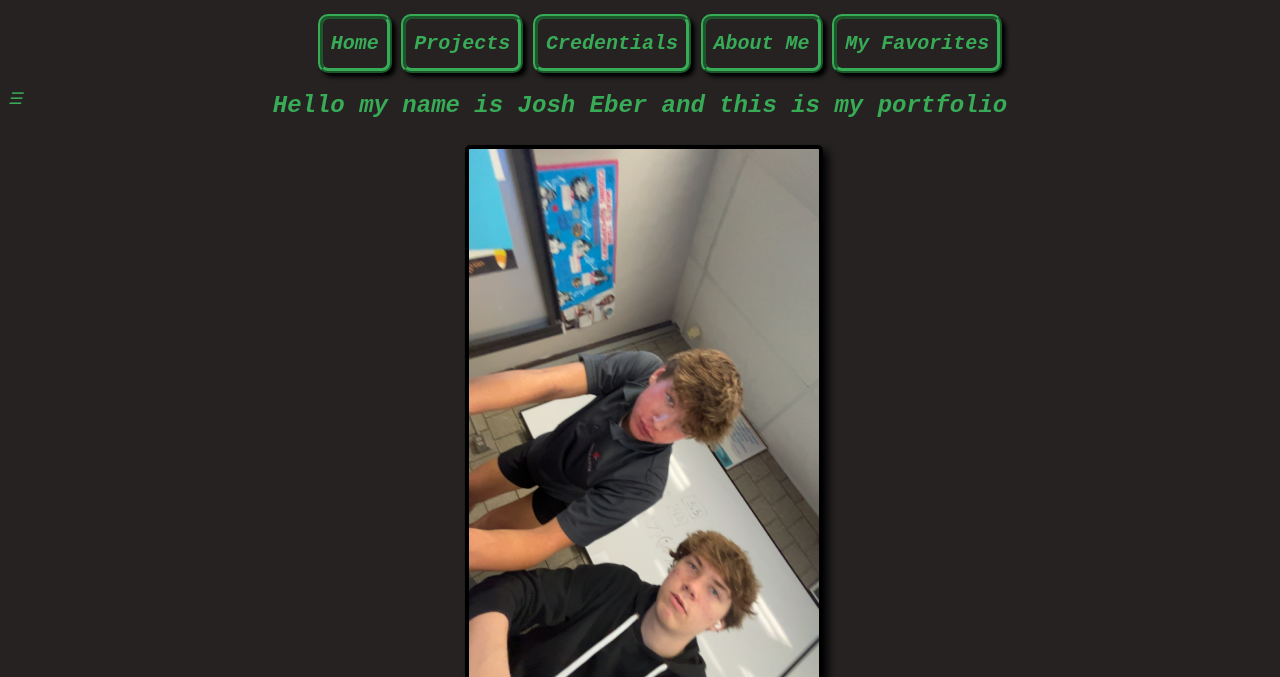
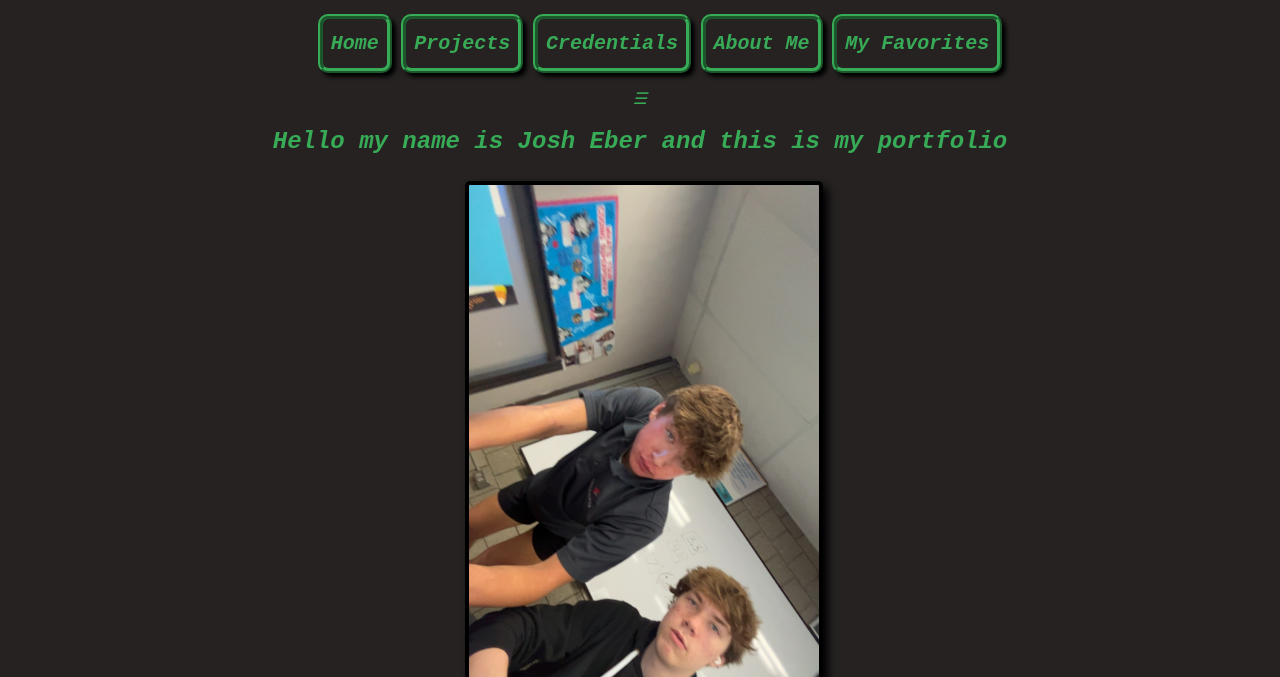
Before and after one commit to JoshuaEber/JoshEber.github.io, a plain HTML site: page index.html in a window 1280 px wide. Shown: the part 123-800 px from the top of the page. Drawn offline with Linux system fonts and the light colour scheme.

Commit message:
Update styles.css

```diff
--- a/styles.css
+++ b/styles.css
@@ -229,12 +229,6 @@ textarea{
   background-color: #1c1b1b;
   color: #38ab57;
 }
-.menu-icon{
-    display: block;
-    position: absolute;
-    right: 3;
-    top: 3;
-}
 
 @media screen and(min-width: 630px), print {
 
```
